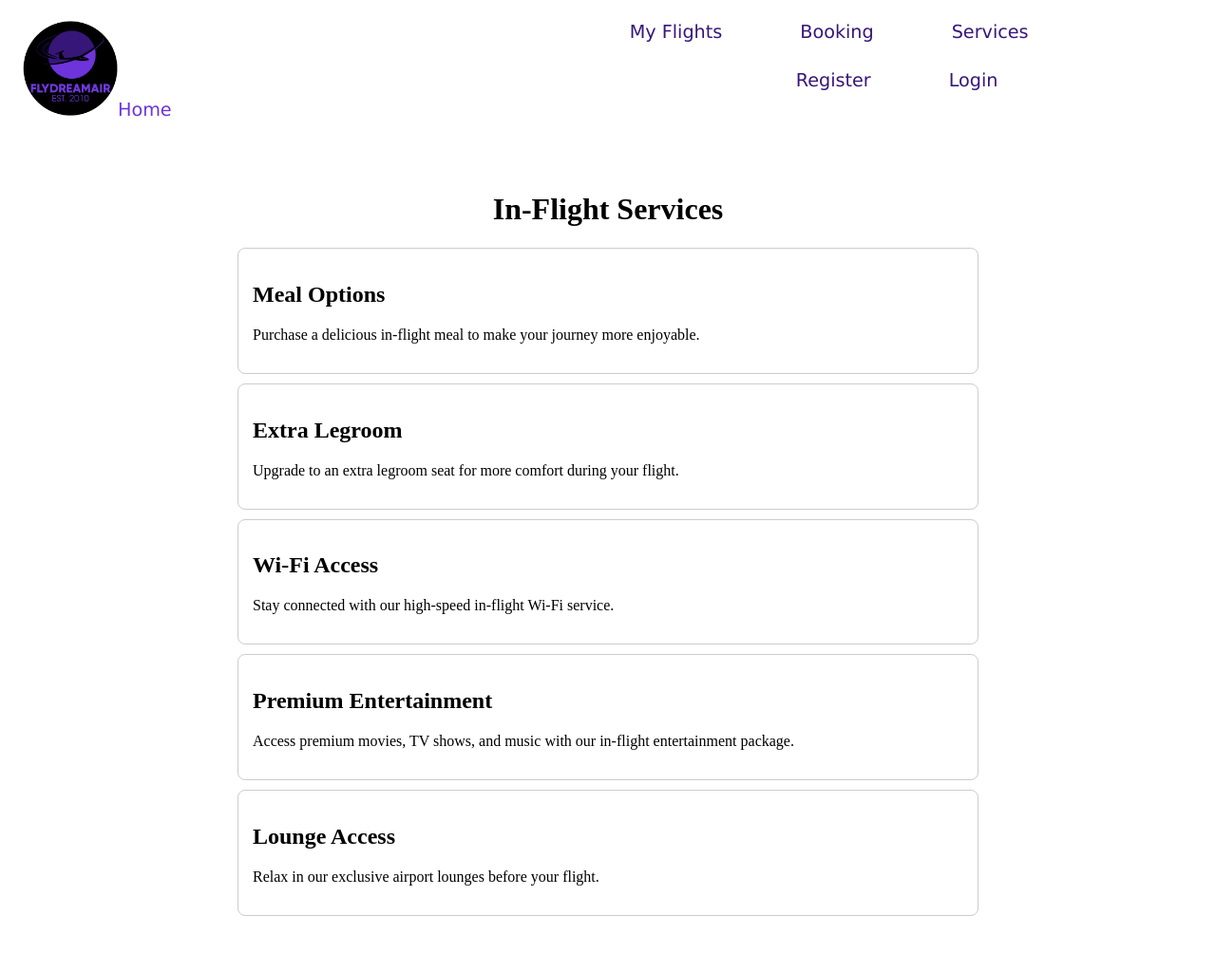
After one commit to Cameron-p-Carter/214, a Flask app: page /services in a window 1280 px wide. The commit adds this page. Shown: the whole page at 95% size. Run offline with Flask 3, Linux system fonts and the light colour scheme.

Commit message:
working ver

```diff
--- a/app.py
+++ b/app.py
@@ -213,5 +213,10 @@ def my_bookings():
     ]
     return render_template('myBookings.html', bookings=bookings)
 
+@app.route('/services')
+def services():
+    return render_template('services.html')
+
+
 if __name__ == '__main__':
     app.run(debug=True)
--- /dev/null
+++ b/templates/services.html
@@ -0,0 +1,42 @@
+{% extends "base.html" %}
+{% block title %}In-Flight Services{% endblock %}
+{% block content %}
+    <div class="services-container">
+        <h1>In-Flight Services</h1>
+        <div class="service">
+            <h2>Meal Options</h2>
+            <p>Purchase a delicious in-flight meal to make your journey more enjoyable.</p>
+        </div>
+        <div class="service">
+            <h2>Extra Legroom</h2>
+            <p>Upgrade to an extra legroom seat for more comfort during your flight.</p>
+        </div>
+        <div class="service">
+            <h2>Wi-Fi Access</h2>
+            <p>Stay connected with our high-speed in-flight Wi-Fi service.</p>
+        </div>
+        <div class="service">
+            <h2>Premium Entertainment</h2>
+            <p>Access premium movies, TV shows, and music with our in-flight entertainment package.</p>
+        </div>
+        <div class="service">
+            <h2>Lounge Access</h2>
+            <p>Relax in our exclusive airport lounges before your flight.</p>
+        </div>
+    </div>
+    <style>
+        .services-container {
+            max-width: 800px;
+            margin: auto;
+            padding: 20px;
+            text-align: center;
+        }
+        .service {
+            border: 1px solid #ccc;
+            border-radius: 8px;
+            padding: 15px;
+            margin: 10px;
+            text-align: left;
+        }
+    </style>
+{% endblock %}
```
Also changed, not shown: templates/dashboard.html (+1 -6 lines).
